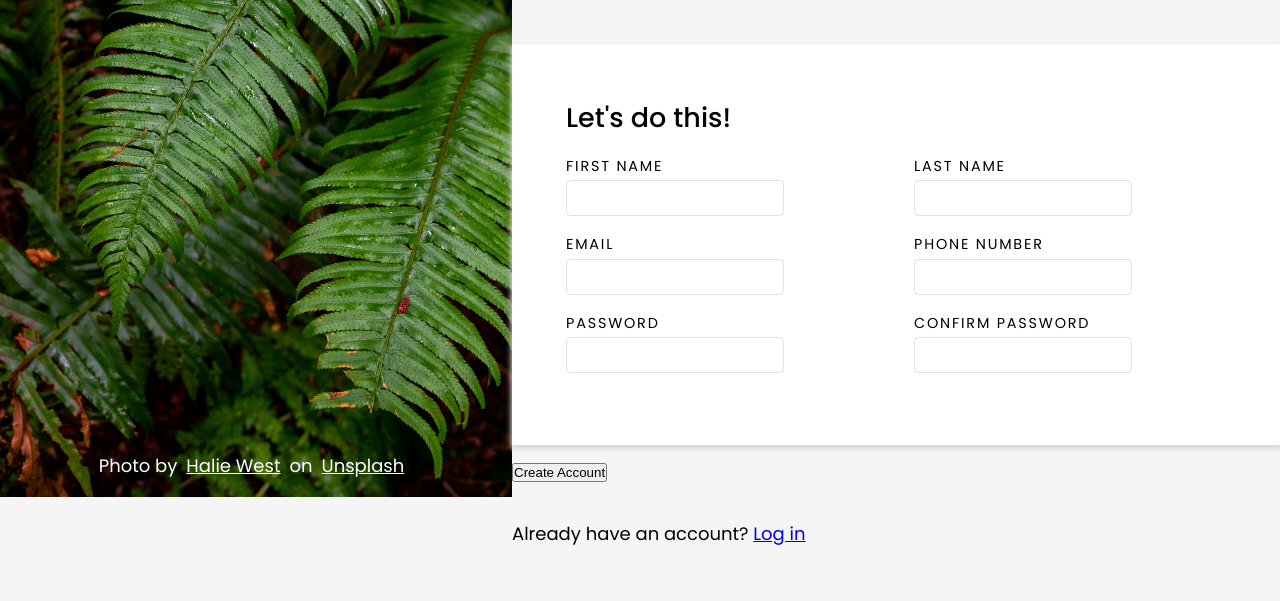
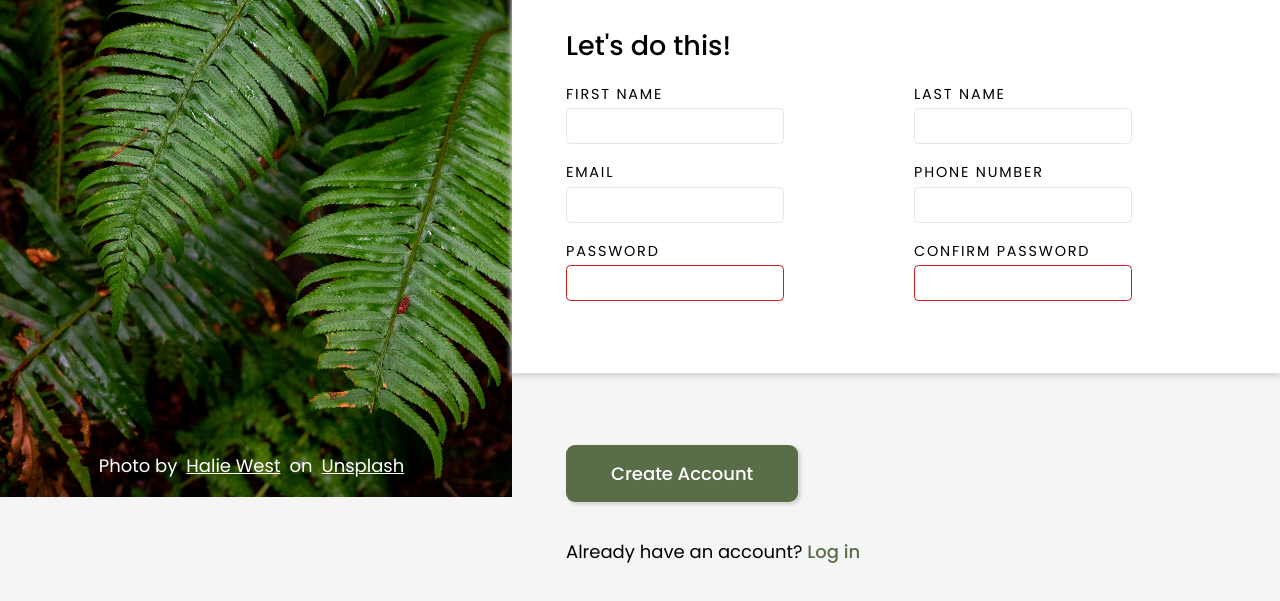
Before and after one commit to MariusVasie/Sign-Up-Form, a plain HTML site: page index.html in a window 1280 px wide. Shown: the part 303-904 px from the top of the page. Before the commit the page ends 868 px from the top, so only its background shows below. Drawn offline with Linux system fonts and the light colour scheme.

Commit message:
Finish styling the form

```diff
--- a/index.html
+++ b/index.html
@@ -48,15 +48,17 @@
                     </div>
                     <div class="form-group">
                         <label for="password">Password</label>
-                        <input type="password" id="password" name="password">
+                        <input type="password" id="password" name="password" required>
                     </div>
                     <div class="form-group">
                         <label for="password-confirmation">Confirm Password</label>
-                        <input type="password" id="password-confirmation" name="password-confirmation">
+                        <input type="password" id="password-confirmation" name="password-confirmation" required>
                     </div>
                 </div>
-                <button type="button">Create Account</button>
-                <p class="login-text">Already have an account? <a href="#">Log in</a></p>
+                <div class="login-container">
+                    <button type="post">Create Account</button>
+                    <p class="login-text">Already have an account? <a href="#">Log in</a></p>
+                </div>
             </form>
         </div>
     </section>
--- a/style.css
+++ b/style.css
@@ -55,7 +55,7 @@ body {
     align-items: center;
     justify-content: center;
     margin-top: 30%;
-    background-color: rgba(0, 0, 0, 0.5);
+    background-color: #00000080;
 }
 .logo {
     max-width: 100px;
@@ -73,7 +73,7 @@ body {
         padding-right:0.5rem;
     }
     a:hover {
-        color: rgb(218, 75, 75);
+        color: #da4b4b;
     }
 }
 
@@ -112,6 +112,20 @@ body {
     padding: 3rem;
 }
 
+.login-container {
+    padding: 3rem;
+
+    a {
+        color: #596D48;
+        font-weight: 500;
+        text-decoration: none;
+    }
+
+    a:hover {
+        color: #3f4d32;
+    }
+}
+
 .form-title {
     width: 100%;
     margin-bottom: 1rem;
@@ -147,6 +161,34 @@ input {
     width: 70%;
     height: 2rem;
     padding: 0.3rem;
-    border: solid 1px #e0e0e0;
+    border: solid 1px #E5E7EB;
     border-radius: 0.25rem;
-  }
+}
+
+input:invalid {
+    border-color: #ce1b1b;
+}
+
+input:focus, input:focus-visible {
+    border: solid 1px #1353d4;
+    box-shadow: 0 3px 5px 1px #d9d7d7;
+    outline: #1353d4;
+}
+
+button {
+    appearance: none;
+    padding: 15px 45px;
+    font-family: inherit;
+    font-size: 1rem;
+    font-weight: 500;
+    background-color: #596D48;
+    color: #fff;
+    border: none;
+    box-shadow: 2px 2px 3px 1px #d9d7d7;
+    border-radius: 0.5rem;
+}
+
+button:hover {
+    cursor:pointer;
+    background-color: #3f4d32;
+}
```
